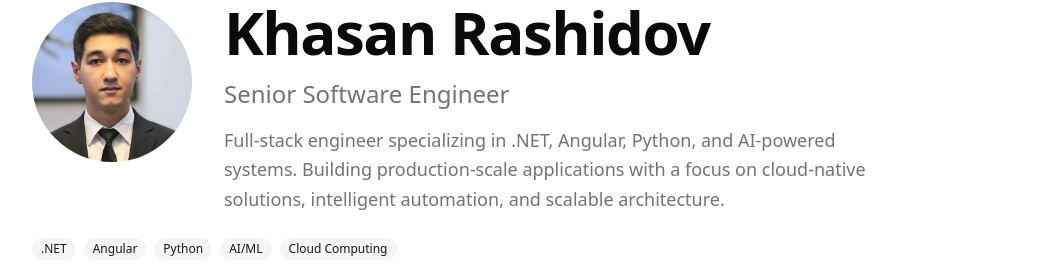
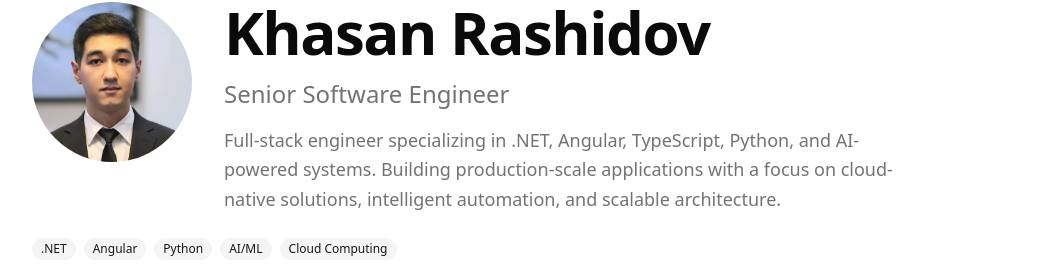
Before and after one commit to khasanrashidov/khasanrashidov.github.io, a Next.js app: page / in a window 1280 px wide. Shown: the part 151-415 px from the top of the page, without its empty margins (120-1159 px from the left). Built offline with nearby package versions, Linux system fonts and the light colour scheme; no server answers.

Commit message:
headline update

```diff
--- a/src/app/layout.tsx
+++ b/src/app/layout.tsx
@@ -23,7 +23,7 @@ export const metadata: Metadata = {
     template: '%s | Khasan Rashidov',
   },
   description:
-    'Senior Software Engineer specializing in .NET, Angular, and AI-powered systems. Building production-scale full-stack applications with cloud-native solutions.',
+    'Senior Software Engineer specializing in .NET, Angular, TypeScript, Python, and AI-powered systems. Building production-scale full-stack applications with cloud-native solutions.',
   keywords: [
     'Khasan Rashidov',
     'Senior Software Engineer',
@@ -47,13 +47,13 @@ export const metadata: Metadata = {
     siteName: 'Khasan Rashidov',
     title: 'Khasan Rashidov - Senior Software Engineer',
     description:
-      'Senior Software Engineer specializing in .NET, Angular, and AI-powered systems. Building production-scale full-stack applications.',
+      'Senior Software Engineer specializing in .NET, Angular, TypeScript, Python, and AI-powered systems. Building production-scale full-stack applications.',
   },
   twitter: {
     card: 'summary',
     title: 'Khasan Rashidov - Senior Software Engineer',
     description:
-      'Senior Software Engineer specializing in .NET, Angular, and AI-powered systems. Building production-scale applications.',
+      'Senior Software Engineer specializing in .NET, Angular, TypeScript, Python, and AI-powered systems. Building production-scale applications.',
     creator: '@khasanrashidov',
   },
   robots: {
--- a/src/app/page.tsx
+++ b/src/app/page.tsx
@@ -24,9 +24,9 @@ export default function Home() {
             </h1>
             <p className="text-xl text-muted-foreground md:text-2xl">Senior Software Engineer</p>
             <p className="max-w-2xl text-lg leading-relaxed text-muted-foreground">
-              Full-stack engineer specializing in .NET, Angular, Python, and AI-powered systems.
-              Building production-scale applications with a focus on cloud-native solutions,
-              intelligent automation, and scalable architecture.
+              Full-stack engineer specializing in .NET, Angular, TypeScript, Python, and AI-powered
+              systems. Building production-scale applications with a focus on cloud-native
+              solutions, intelligent automation, and scalable architecture.
             </p>
           </div>
         </div>
--- a/src/components/structured-data.tsx
+++ b/src/components/structured-data.tsx
@@ -7,7 +7,7 @@ export function StructuredData() {
     image: 'https://khasanrashidov.github.io/avatar.jpg',
     jobTitle: 'Senior Software Engineer',
     description:
-      'Senior Software Engineer specializing in .NET, Angular, and AI-powered systems. Building production-scale full-stack applications with cloud-native solutions.',
+      'Senior Software Engineer specializing in .NET, Angular, TypeScript, Python, and AI-powered systems. Building production-scale full-stack applications with cloud-native solutions.',
     address: {
       '@type': 'PostalAddress',
       addressLocality: 'Tashkent',
```
